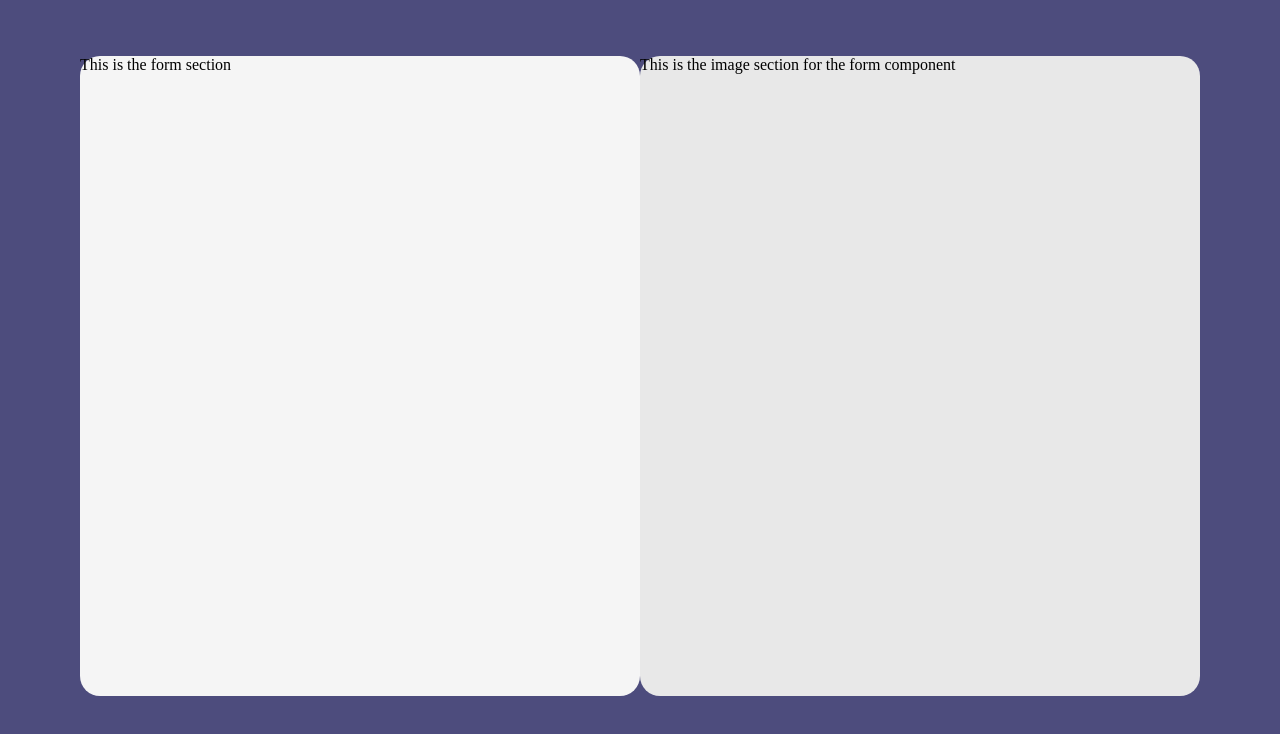
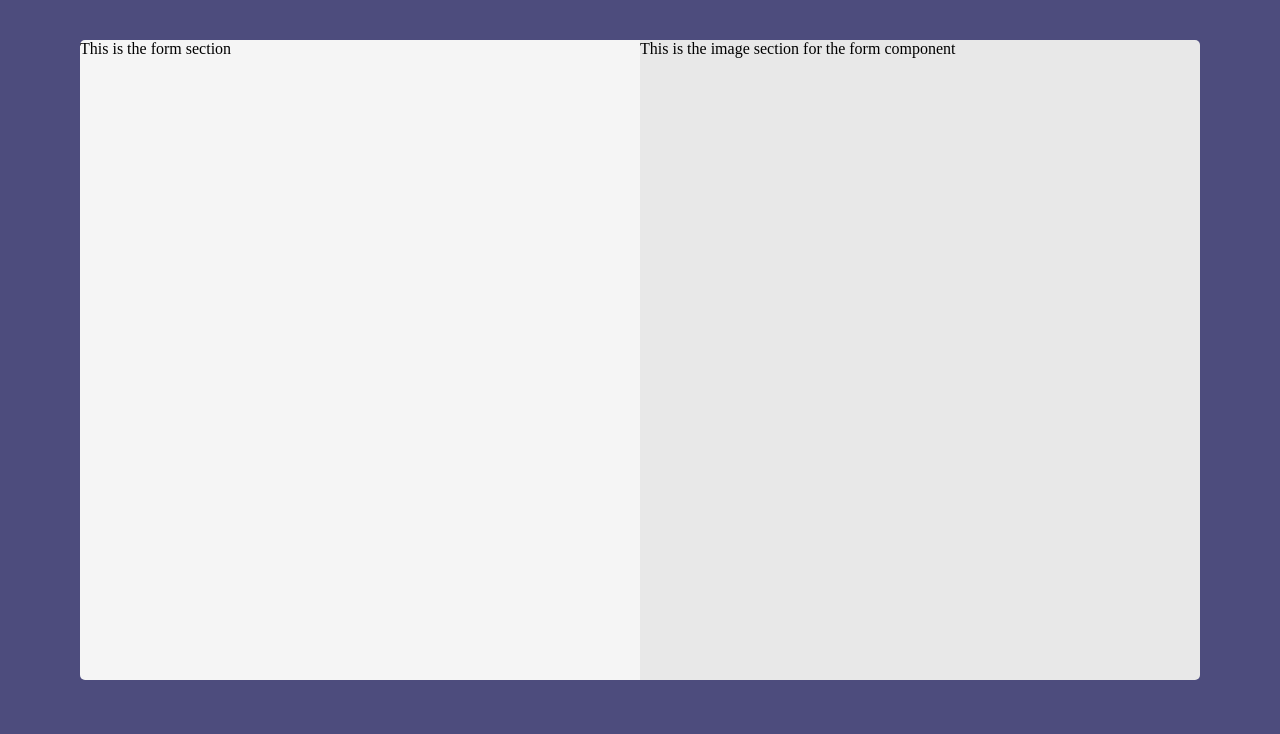
Before and after one commit to Naominm/ticket-management-system-frontend, a React (Vite) app: page / in a window 1280 px wide. Shown: the top 734 px of the page. Built offline with nearby package versions, Linux system fonts and the light colour scheme.

Commit message:
Style: Correct the border Radius dimensions at form section

```diff
--- a/src/components/formComponent.tsx
+++ b/src/components/formComponent.tsx
@@ -8,7 +8,7 @@ export default function FormComponent() {
         width: "100%",
         display: "flex",
         flexDirection: "row",
-        py: 7,
+        py: 5,
         px: 10,
       }}
     >
@@ -26,7 +26,7 @@ function FormSection() {
         backgroundColor: "var(--primary-color)",
         height: "80vh",
         width: "50%",
-        borderRadius: 5,
+        borderRadius: "5px 0 0 5px",
       }}
     >
       <Box>This is the form section</Box>
@@ -42,7 +42,7 @@ function FormImageSection() {
         backgroundColor: "var(--primary-deep-color)",
         height: "80vh",
         width: "50%",
-        borderRadius: 5,
+        borderRadius: "0px 5px 5px 0",
       }}
     >
       <Box>This is the image section for the form component</Box>
```
